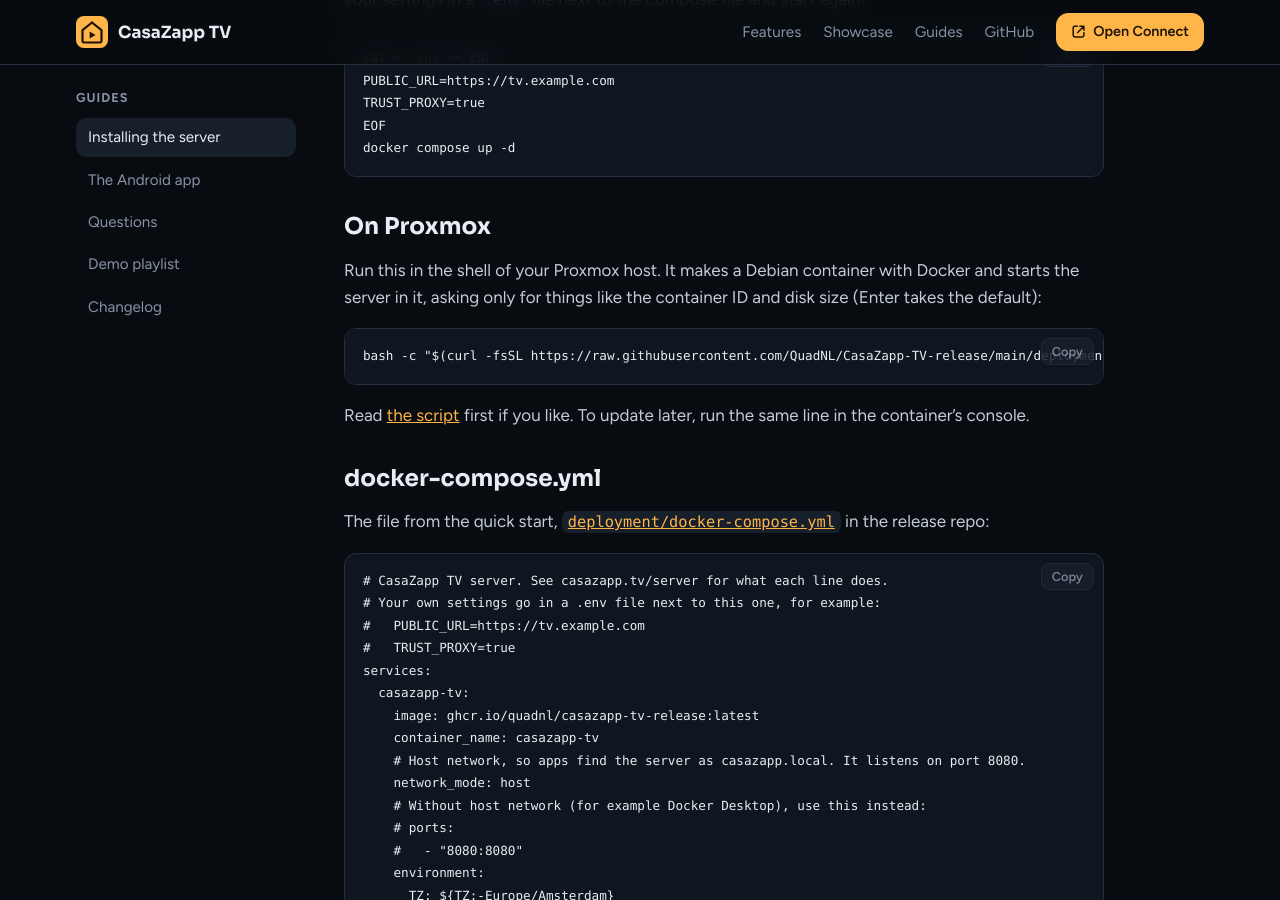
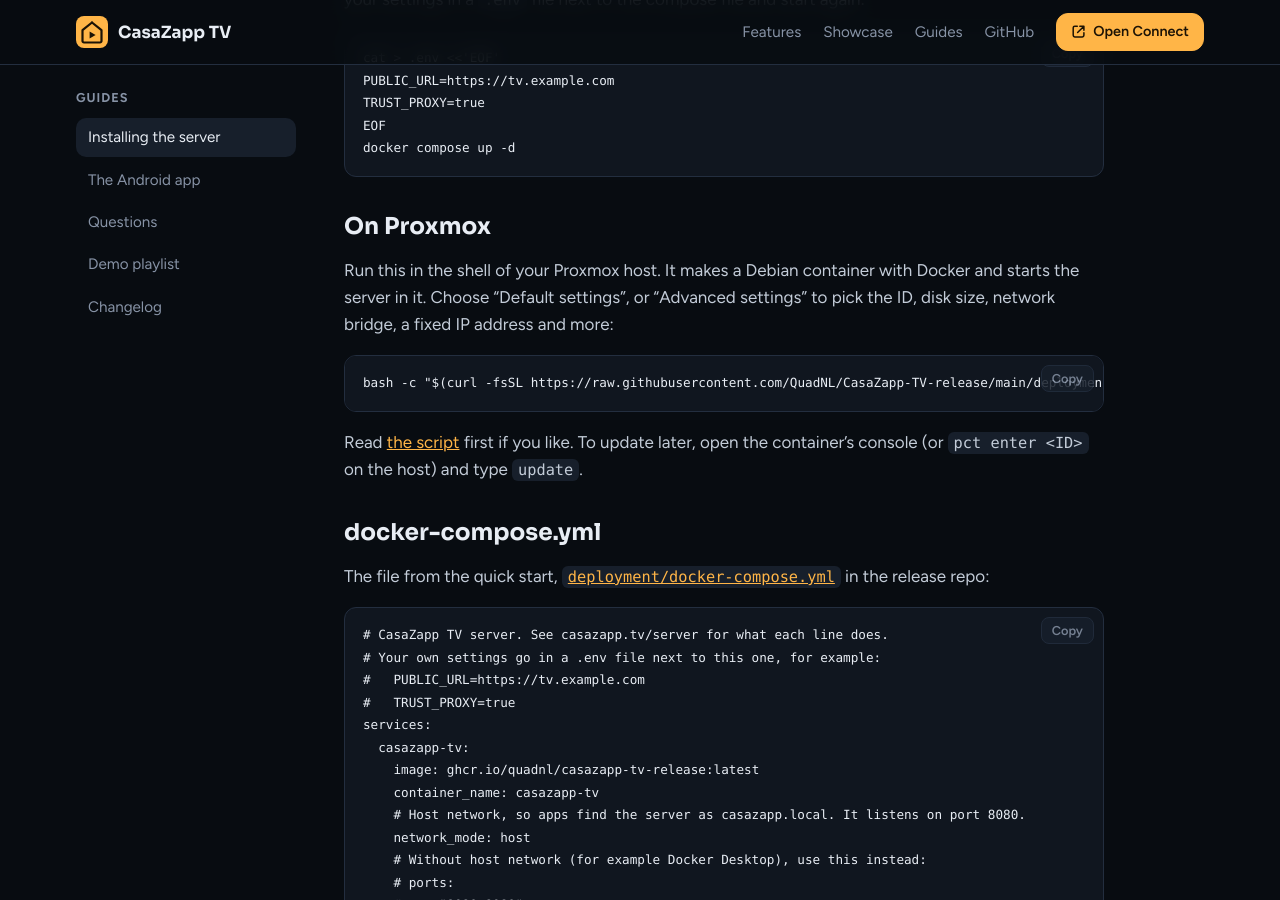
Before and after one commit to QuadNL/CasaZapp-TV-release, a Jekyll site: the page built from docs/server.md, in a window 1280 px wide and 900 px high, scrolled down 1394 px. Built offline with Jekyll 4.4.1, drawn with Linux system fonts in a browser that asks for light colours; our own code applies the rules of GitHub Pages for plain Markdown files.

Commit message:
docs: Proxmox section with advanced settings and the update command
Co-Authored-By: Claude Opus 5.5 <noreply@anthropic.com>

````diff
--- a/docs/server.md
+++ b/docs/server.md
@@ -60,14 +60,16 @@ docker compose up -d
 ## On Proxmox
 
 Run this in the shell of your Proxmox host. It makes a Debian container with Docker and starts the
-server in it, asking only for things like the container ID and disk size (Enter takes the default):
+server in it. Choose "Default settings", or "Advanced settings" to pick the ID, disk size, network
+bridge, a fixed IP address and more:
 
 ```bash
 bash -c "$(curl -fsSL https://raw.githubusercontent.com/QuadNL/CasaZapp-TV-release/main/deployment/pve-casazapp-tv-lxc.sh)"
 ```
 
 Read [the script](https://github.com/QuadNL/CasaZapp-TV-release/blob/main/deployment/pve-casazapp-tv-lxc.sh)
-first if you like. To update later, run the same line in the container's console.
+first if you like. To update later, open the container's console (or `pct enter <ID>` on the host)
+and type `update`.
 
 ## docker-compose.yml
 
````
